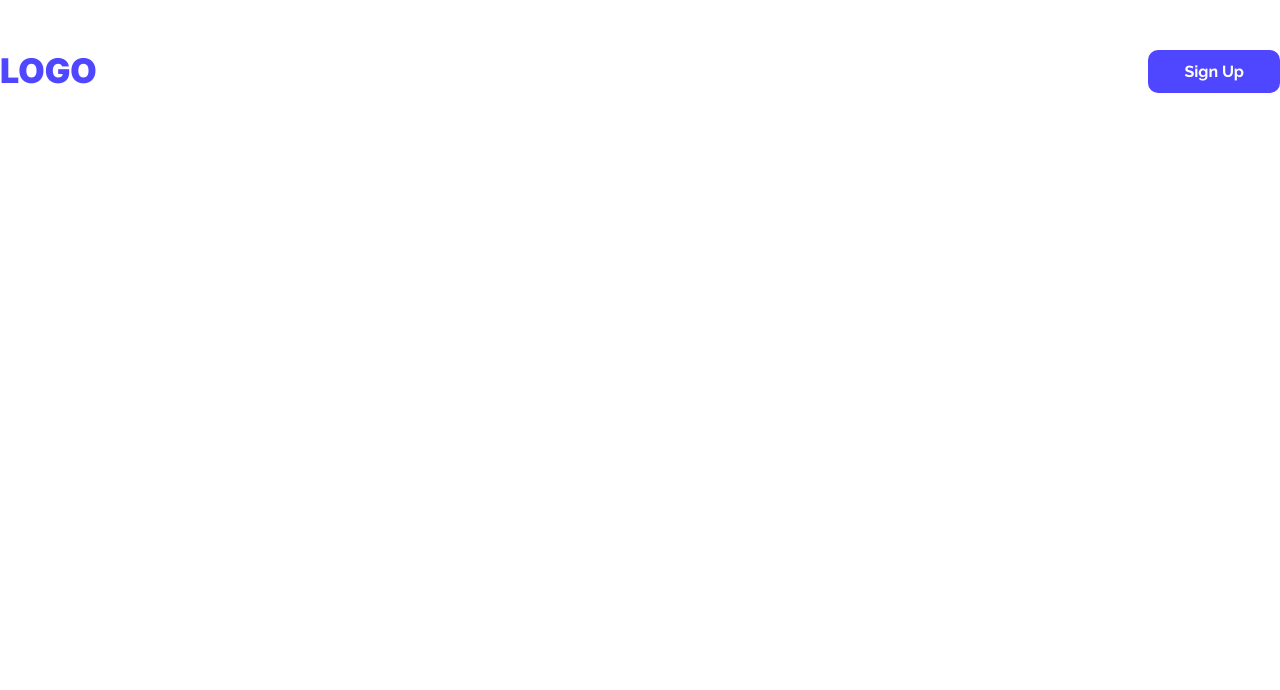
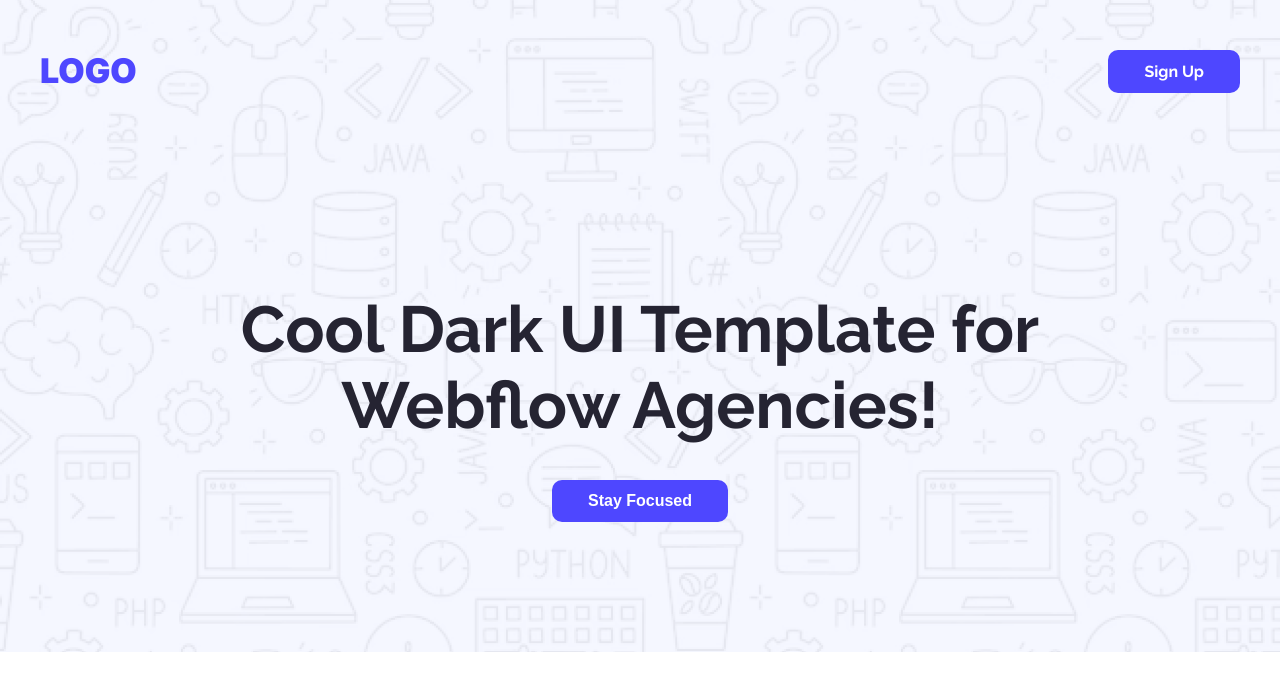
Before and after one commit to AsifAlishishir/PROGRAMMING-HERO-ASSIGNMENT-01, a plain HTML site: page index.html in a window 1280 px wide. Drawn offline with Linux system fonts and the light colour scheme.

Commit message:
added banner section

```diff
--- a/index.html
+++ b/index.html
@@ -22,6 +22,15 @@
                 <button class="btn-primary Raleway"><a href="#">Sign Up</a></button>
             </div>
         </nav>
+
+        <section class="banner">
+            <div class="banner-container">
+                <div class="banner-content">
+                    <h1 class="Raleway">Cool Dark UI Template for Webflow Agencies!</h1>
+                    <button class="btn-primary"><a href="#">Stay Focused</a></button>
+                </div>
+            </div>
+        </section>
     </header>
     <main></main>
     <footer></footer>
--- a/styles/style.css
+++ b/styles/style.css
@@ -23,11 +23,20 @@
     font-weight: 700;
 }
 
+button a{
+    text-decoration: none;
+    color: #ffffff;
+}
+
 /* individual styles */
 
+header{
+    background-image: url(../Assets/Hero-bg.png);
+    background-repeat: repeat-x;
+}
 nav{
-    max-width: 1380px;
-    margin: 0px auto;
+    max-width: 1200px;
+    margin: 0px auto 148px;
 }
 .nav-content{
     display: flex;
@@ -41,8 +50,20 @@ nav{
     font-weight: 900;
 }
 
-.nav-content button a{
-    text-decoration: none;
-    color: #ffffff;
+.banner{
+    max-width: 1005px;
+    margin: 0px auto;
+    text-align: center;
 
 }
+
+.banner-container{
+    padding-bottom: 135px;
+}
+
+.banner-content h1{
+    color: rgba(37, 36, 50, 1);
+    font-size: 65px;
+    font-weight: 700;
+    margin-bottom: 37px;
+}
```
